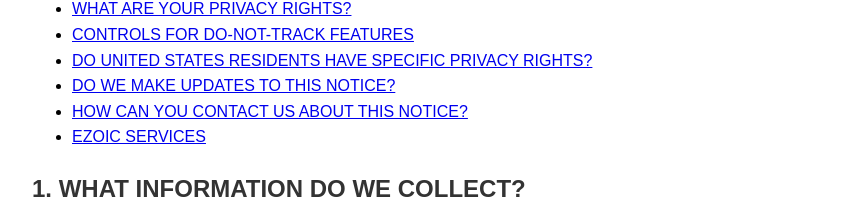
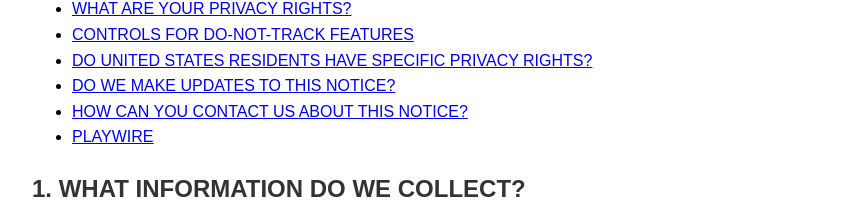
Before and after one commit to rennolds/harmonies, a SvelteKit app: page /privacy in a window 1280 px wide. Shown: the part 1435-1653 px from the top of the page, without its empty margins (208-1060 px from the left). Built offline with nearby package versions, Linux system fonts and the light colour scheme.

Commit message:
fixed broken link

```diff
--- a/src/routes/privacy/+page.svelte
+++ b/src/routes/privacy/+page.svelte
@@ -100,7 +100,7 @@
             <li><a href="#do-united-states-residents-have-specific-privacy-rights">DO UNITED STATES RESIDENTS HAVE SPECIFIC PRIVACY RIGHTS?</a></li>
             <li><a href="#do-we-make-updates-to-this-notice">DO WE MAKE UPDATES TO THIS NOTICE?</a></li>
             <li><a href="#how-can-you-contact-us-about-this-notice">HOW CAN YOU CONTACT US ABOUT THIS NOTICE?</a></li>
-            <li><a href="#ezoic-services">EZOIC SERVICES</a></li>
+            <li><a href="#playwire">PLAYWIRE</a></li>
         </ul>
 
         <h2 id="what-information-do-we-collect">1. WHAT INFORMATION DO WE COLLECT?</h2>
@@ -510,7 +510,11 @@
         Dearborn, MI 48124<br>
         United States</p>
 
-        <h2>14. PLAYWIRE</h2>
+        <h2 id="playwire">14. PLAYWIRE</h2>
         <p>All or partial advertising on this Website or App is managed by Playwire LLC. If Playwire publisher advertising services are used, Playwire LLC may collect and use certain aggregated and anonymized data for advertising purposes. To learn more about the types of data collected, how data is used and your choices as a user, please visit <a href="https://www.playwire.com/privacy-policy">https://www.playwire.com/privacy-policy</a>.</p>
+        <!-- <h2 id="ezoic-services">14. EZOIC SERVICES</h2>
+        <p>
+            This website uses the services of Ezoic Inc. (“Ezoic”). Ezoic’s privacy policy is <a href="https://www.ezoic.com/privacy-policy/">here</a>. Ezoic may employ a variety of technologies on this website, including to display advertisements and enable advertising to visitors of this website.
+        </p> -->
     </div>
 </body>
```
